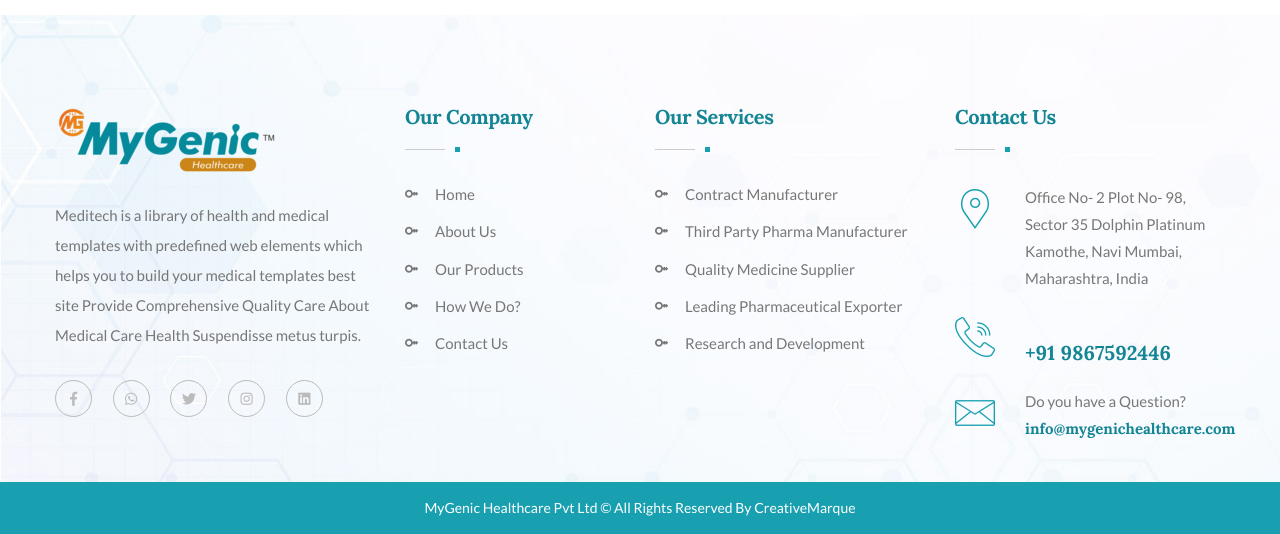
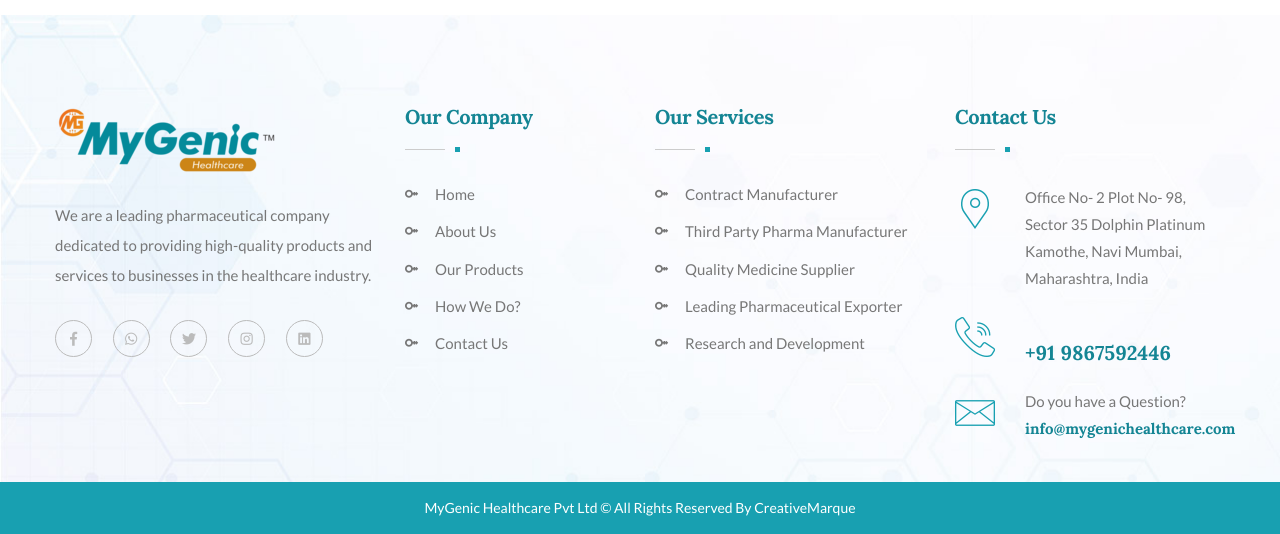
Before and after one commit to DeveloperSnehal/Mygenic_third, a PHP site: page /contact.php in a window 1280 px wide. Shown: the part 1884-2418 px from the top of the page. Run offline with PHP 8.4, Linux system fonts and the light colour scheme; some libraries are stand-ins or nearby versions.

Commit message:
some changes in footer page

```diff
--- a/contact.php
+++ b/contact.php
@@ -68,9 +68,9 @@
 
 					<ul class="social-icons">
 						<li><a href="#"><span class="fab fa-facebook-f"></span></a></li>
-						<li><a href="#"><span class="fab fa-google"></span></a></li>
+						<li><a href="#"><span class="fab fa-whatsapp"></span></a></li>
 						<li><a href="#"><span class="fab fa-twitter"></span></a></li>
-						<li><a href="#"><span class="fab fa-skype"></span></a></li>
+						<li><a href="#"><span class="fab fa-instagram"></span></a></li>
 						<li><a href="#"><span class="fab fa-linkedin"></span></a></li>
 					</ul>
 
--- a/footer.php
+++ b/footer.php
@@ -14,10 +14,7 @@
                                 <div class="logo">
                                     <a href="index.php"><img src="images/mygenic-logo-tm.png" alt="" /></a>
                                 </div>
-                                <div class="text">Meditech is a library of health and medical templates with
-                                    predefined web elements which helps you to build your medical templates best
-                                    site Provide Comprehensive Quality Care About Medical Care Health
-                                    Suspendisse metus turpis.</div>
+                                <div class="text">We are a leading pharmaceutical company dedicated to providing high-quality products and services to businesses in the healthcare industry. </div>
 
                                 <ul class="social-icons">
                                     <li><a href="#"><span class="fab fa-facebook-f"></span></a></li>
```
